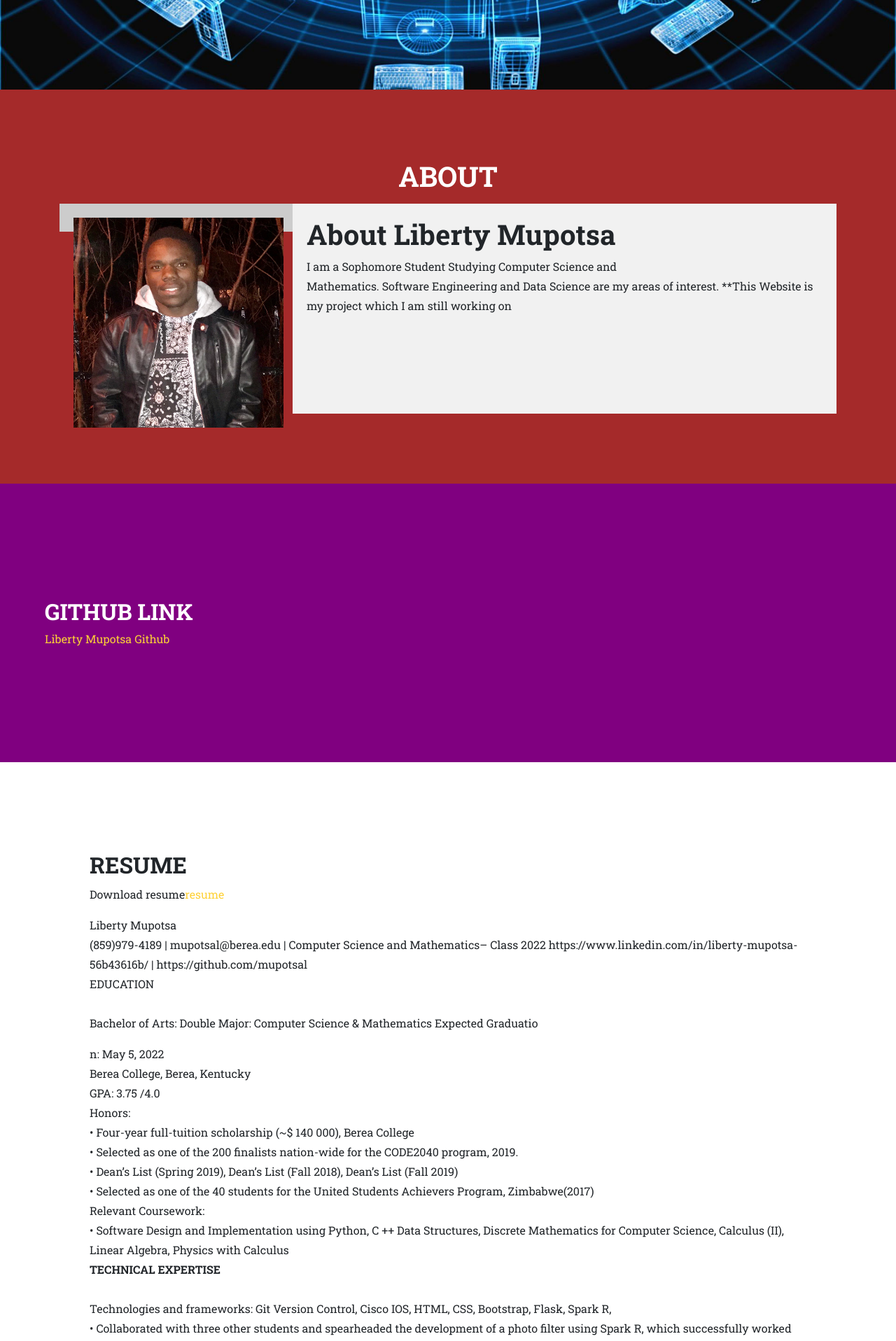
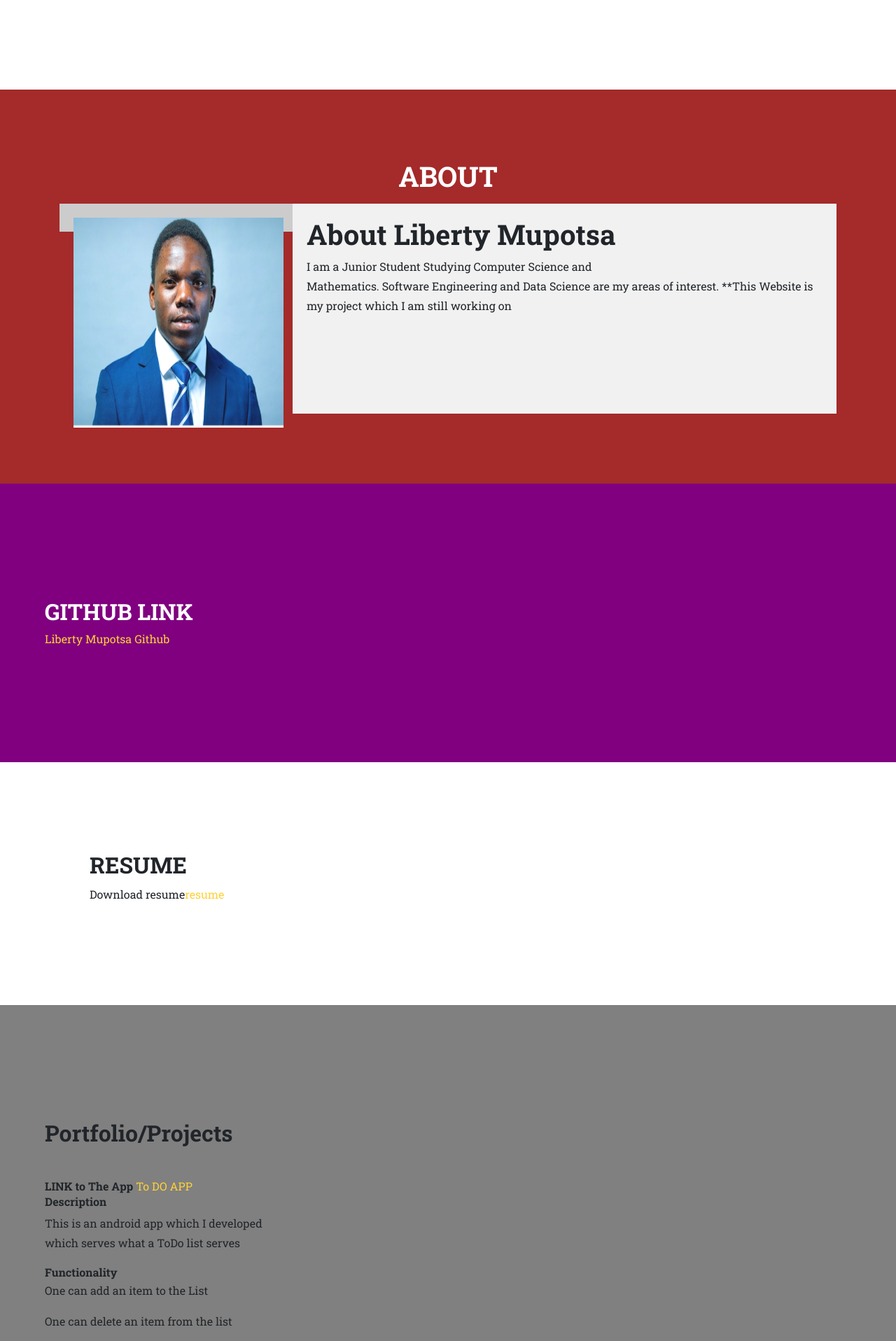
Before and after one commit to mupotsal/libertymupotsalportfolio, a Flask app: page / in a window 1280 px wide. Shown: the part 600-2516 px from the top of the page at 70% size. Run offline with Flask 2, Linux system fonts and the light colour scheme; some libraries are stand-ins or nearby versions; some web fonts are replaced.

Commit message:
fixed the repo

```diff
--- a/static/css/js/base.js
+++ b/static/css/js/base.js
@@ -0,0 +1,3 @@
+function about(){
+
+}
--- a/static/style.css
+++ b/static/style.css
@@ -154,7 +154,7 @@
   }
   header.bgimage {
     text-align: center;
-    background-image: url('/static/css/backgroundImage.jpg');;
+    background-image: url('/static/css/backgroundImage.jpg')
     color: white;
     background-repeat: no-repeat;
     background-attachment: scroll;
--- a/templates/index.html
+++ b/templates/index.html
@@ -12,8 +12,7 @@
   <link href='https://fonts.googleapis.com/css?family=Kaushan+Script' rel='stylesheet' type='text/css'>
   <link href='https://fonts.googleapis.com/css?family=Droid+Serif:400,700,400italic,700italic' rel='stylesheet' type='text/css'>
   <link href='https://fonts.googleapis.com/css?family=Roboto+Slab:400,100,300,700' rel='stylesheet' type='text/css'>
-
-
+<!-- Create a navbar instead of those links -->
 </head>
 <body id = "top-page">
 <!--This is navigation -->
@@ -58,29 +57,29 @@
           <a class ="btn btn-primary btn-xl text-uppercase js-scroll-trigger "href="#about">Tell me more about Liberty Mupotsa</a>
       </div>
     </div>
-    </header>
+  </header>
 <section class="page-section" id= "about">
   <div class="container">
     <div class="row">
-      <div class="col-lg-12 text-center">
+      <div class="col-md-12 text-center">
         <h2 class="section-heading text-uppercase" style="color: white">About</h2>
       </div>
     </div>
     <div class="row">
-
-      <div class="col-lg-12">
+      <div class="col-md-12">
         <nav id="about_nav">
-          <img src="/images/IMG_4462.JPG"  alt="face" style="width:300px;height:300px;">
+          <img src="/static/css/download.png"  alt="face" style="width:300px;height:300px;">
         </nav>
         <article>
             <h1>About <strong>Liberty Mupotsa</strong></h1>
-          <p>I am a Sophomore Student Studying Computer Science and <br>
+          <p>I am a Junior Student Studying Computer Science and <br>
           Mathematics. Software Engineering and Data Science are my areas of interest.
            **This Website is my project which I am still working on<br></p>
         </article>
       </div>
 
-    </div>  </div>
+    </div>
+   </div>
 
 </section>
 <section class="page-section" id= "GITHUB">
@@ -95,60 +94,11 @@
   <div>
     <h2> <b>RESUME</b> </h2>
       <p> Download resume<a  href="resume.pdf" >resume</a></p>
-
-      <p> Liberty Mupotsa<br>
-          (859)979-4189 | mupotsal@berea.edu | Computer Science and Mathematics– Class 2022
-          https://www.linkedin.com/in/liberty-mupotsa-56b43616b/ | https://github.com/mupotsal<br>
-          EDUCATION<br>
-          <br>
-          Bachelor of Arts: Double Major: Computer Science & Mathematics Expected Graduatio</p>
-      <p>n: May 5, 2022<br>
-          Berea College, Berea, Kentucky <br> GPA: 3.75 /4.0<br>
-          Honors:<br>
-          • Four-year full-tuition scholarship (~$ 140 000), Berea College<br>
-          • Selected as one of the 200 finalists nation-wide for the CODE2040 program, 2019.<br>
-          • Dean’s List (Spring 2019), Dean’s List (Fall 2018), Dean’s List (Fall 2019)<br>
-          • Selected as one of the 40 students for the United Students Achievers Program, Zimbabwe(2017)<br>
-          Relevant Coursework:<br>
-          • Software Design and Implementation using Python, C ++ Data Structures, Discrete Mathematics for Computer
-          Science, Calculus (II), Linear Algebra, Physics with Calculus<br>
-          <strong>TECHNICAL EXPERTISE<br></strong>
-          <br>
-          Technologies and frameworks: Git Version Control, Cisco IOS, HTML, CSS, Bootstrap, Flask, Spark R,<br>
-          • Collaborated with three other students and spearheaded the development of a photo filter using Spark R,
-          which successfully worked on Instagram and Facebook.<br>
-          • Maintain multiple GitHub repositories for personal organization and demonstration<br>
-          • Cooperated with three other students to develop a software using C++ to convert text to Braille alphabet and
-          simulated the output using LEDs.<br>
-          • Utilized agile software development skills in app development using MIT app inventor.<br>
-          Python Programming Language<br>
-          • Debug, test, and grade Python Programming projects for a class of 30+ college students in Labs and
-          workshops, improving students' grades and fostering understanding of basic concepts.<br>
-          • Rebuilt logic demanding games like rock-paper-scissors and Mad Libs.<br>
-          • Modified software which encrypts and decrypt messages resulting in more than 10% improved security.<br>
-          • Developed more than eight mobile applications using MIT app inventor.<br>
-          C++ programming language<br>
-          • Redesigned the Beetle’s game using Object Oriented Programming techniques.<br>
-          • Designed efficient algorithms to solve technical and software problems.<br>
-          <br>
-          <b> CAREER EXPERIENCE</b>
-          Computer Science Teaching Assistant – Berea College March 2019– Present (Berea, KY)<br>
-          • Provided in class and out of class assistance to 30 students per semester for Software Design and
-          Implementation using python programming language.<br>
-          • Recorded daily attendance in the Course Database.<br>
-          Human-Centered Design Research Assistant October 2019– Present (Berea, KY)<br>
-          • Review and edit data collected from Human-Computer relation research to ensure completeness and accuracy of
-          information, follow up with subjects to resolve problems or clarify data collected.<br>
-          • Assists in the development of reports, grants, presentation, and data analysis<br>
-          Summer 2019 Sales Associate, Berea College May 2019 – August 2019(Berea, KY)<br>
-          • Improved sales by 12% over four months by using data analysis skills to find consumer patterns and
-          preferences.<br>
-          • Managed financial transactions and balanced cash register professionally.<br>
-          <b>INTERESTS</b>
-          • Software development, Open Source Software Engineering, Web development Data analysis, and Data Science<br>
-      </p>
   </div>
 </section>
+
+
+
 <section class="page-section" id= "portfolio">
     <div style="padding:5%">
     <h2>Portfolio/Projects </h2>
@@ -163,15 +113,6 @@
            <p>One can add an item to the List</p>
            <p>One can delete an item from the list</p>
            <img src="walkthrough.gif">
-
-
-<br>
-<br>
-<br>
-<br>
-<br>
-<br>
-
 
         <h2>Flixster App</h2>
         <h2>Scrolling through trending Movies</h2>
```
Also changed, not shown: static/css/download.png (added).
